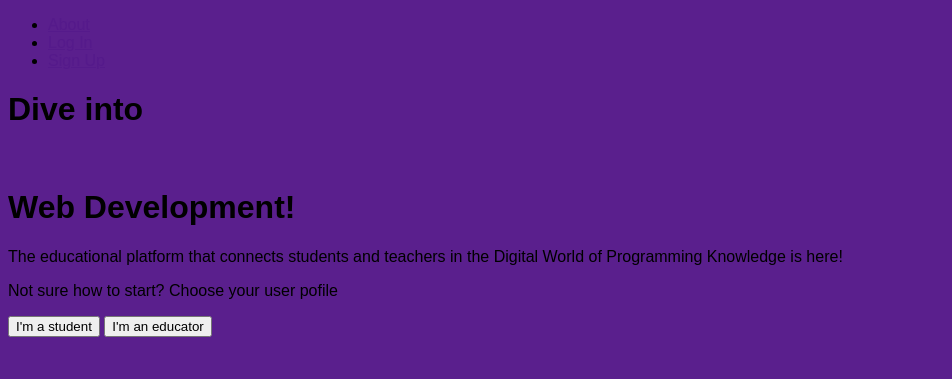
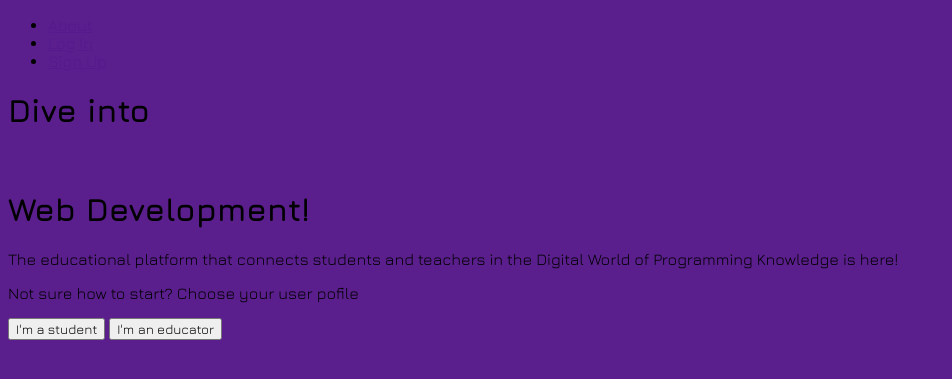
Before and after one commit to lnesh/NeoLearn, a PHP site: page / in a window 1280 px wide. Shown: the top 379 px of the page, without its empty margins (0-952 px from the left). Run offline with PHP 8.4, Linux system fonts and the light colour scheme.

Commit message:
Brand new font

```diff
--- a/root/css/style.css
+++ b/root/css/style.css
@@ -1,5 +1,9 @@
+*{
+    font-family: 'Jura', sans-serif;
+}
+
 body {
-    font-family: Arial, sans-serif;
+
     background-color: #5A1F8D;
 }
 
--- a/root/index.html
+++ b/root/index.html
@@ -28,11 +28,19 @@
      All courses are available in videos, pdf or text. Master languages like Python, Java, JavaScript, and more. Start your coding journey today with our expert-led, interactive, and flexible online programming courses."
     />
 
-
     <meta property="og:image" content="root\media\NeoLearnLogo.png" />
 
     <!-- Favicon SEO -->
     <link rel="icon" href="media/favicon.ico" type="image/icon" />
+
+    <!-- Font -->
+    <link rel="preconnect" href="https://fonts.googleapis.com" />
+    <link rel="preconnect" href="https://fonts.gstatic.com" crossorigin />
+    <link
+      href="https://fonts.googleapis.com/css2?family=Jura:wght@300;400;500;600;700&display=swap"
+      rel="stylesheet"
+    />
+
 
     <link rel="stylesheet" type="text/css" href="/root/css/style.css" />
   </head>
```
